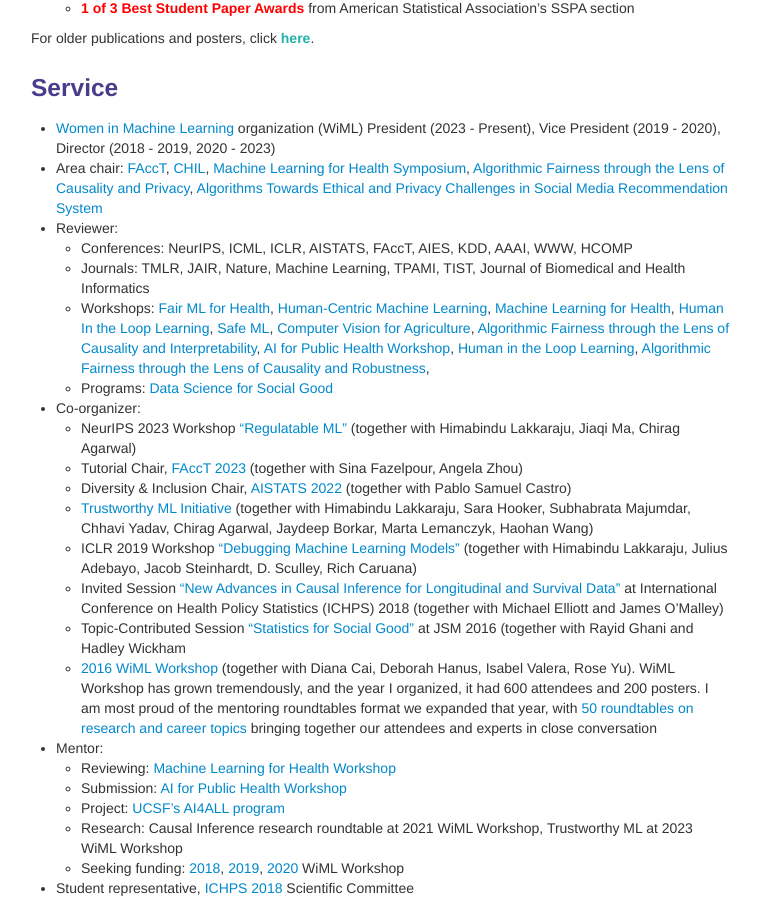
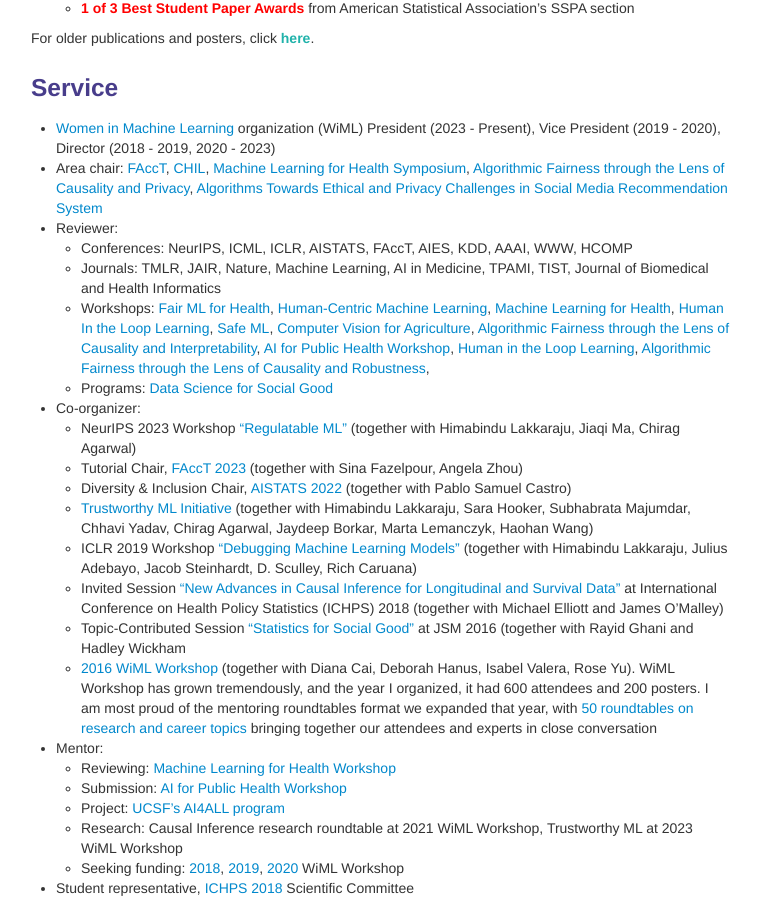
Before and after one commit to shftan/shftan.github.io, a Jekyll site: the page built from index.md, in a window 1280 px wide and 900 px high, scrolled down 2914 px. Shown: the whole window, without its empty margins (259-1018 px from the left). Built offline with Jekyll 4.4.1, drawn with Linux system fonts in a browser that asks for light colours.

Commit message:
Update index.md

```diff
--- a/index.md
+++ b/index.md
@@ -142,7 +142,7 @@ For older publications and posters, click <a class="paper" href="olderpublicatio
 - Area chair: [FAccT](https://facctconference.org/index.html), [CHIL](https://www.chilconference.org/), [Machine Learning for Health Symposium](https://ml4health.github.io), [Algorithmic Fairness through the Lens of Causality and Privacy](https://www.afciworkshop.org/), [Algorithms Towards Ethical and Privacy Challenges in Social Media Recommendation System](https://sites.google.com/view/aesm2022/home)
 - Reviewer:
   - Conferences: NeurIPS, ICML, ICLR, AISTATS, FAccT, AIES, KDD, AAAI, WWW, HCOMP
-  - Journals: TMLR, JAIR, Nature, Machine Learning, TPAMI, TIST, Journal of Biomedical and Health Informatics
+  - Journals: TMLR, JAIR, Nature, Machine Learning, AI in Medicine, TPAMI, TIST, Journal of Biomedical and Health Informatics
   - Workshops: [Fair ML for Health](https://www.fairmlforhealth.com/), [Human-Centric Machine Learning](https://sites.google.com/view/hcml-2019), [Machine Learning for Health](https://ml4health.github.io/2019/), [Human In the Loop Learning](https://sites.google.com/view/hill2019/home), [Safe ML](https://sites.google.com/view/safeml-iclr2019/home), [Computer Vision for Agriculture](https://www.cv4gc.org/cv4a2020/), [Algorithmic Fairness through the Lens of Causality and Interpretability](https://www.afciworkshop.org/), [AI for Public Health Workshop](https://aiforpublichealth.github.io/), [Human in the Loop Learning](https://www.icml-hill.com/), [Algorithmic Fairness through the Lens of Causality and Robustness](https://www.afciworkshop.org/),
   - Programs: <a href="http://www.dssgfellowship.org/">Data Science for Social Good</a>
 - Co-organizer:
```
